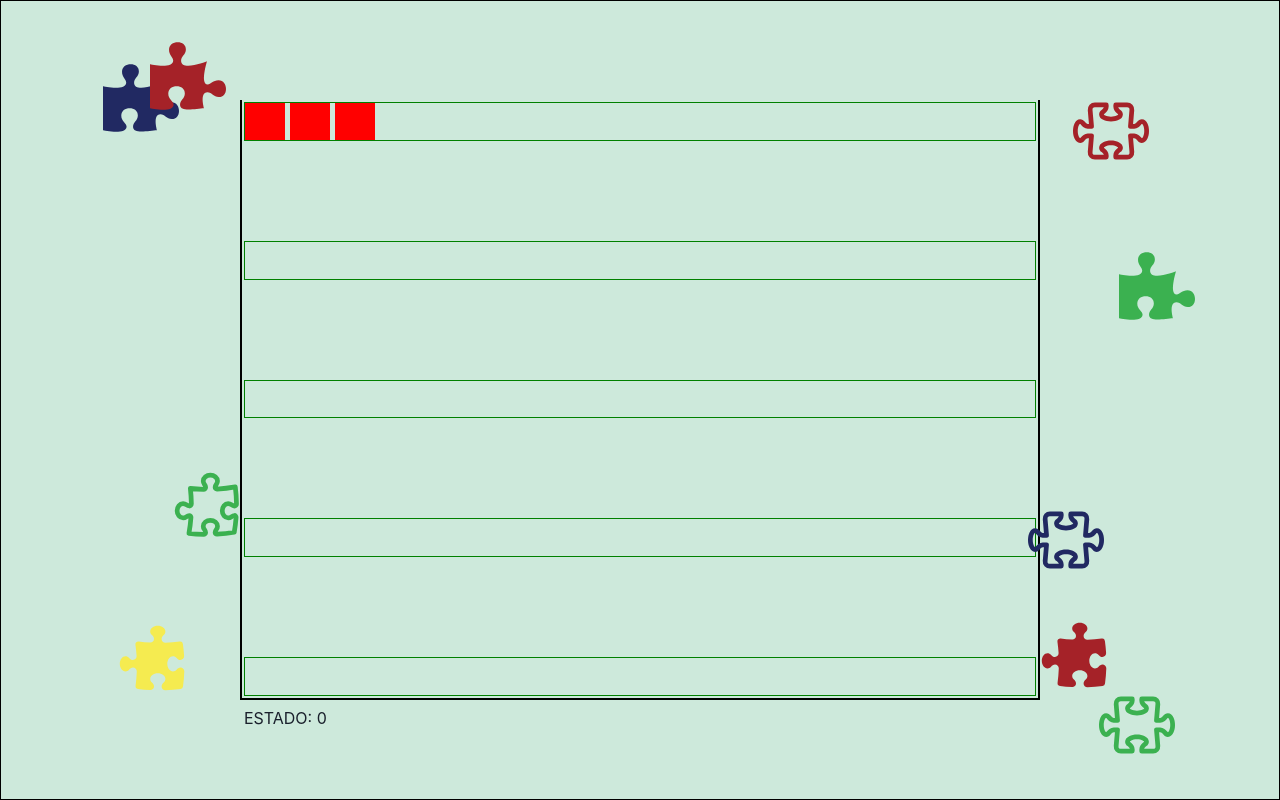
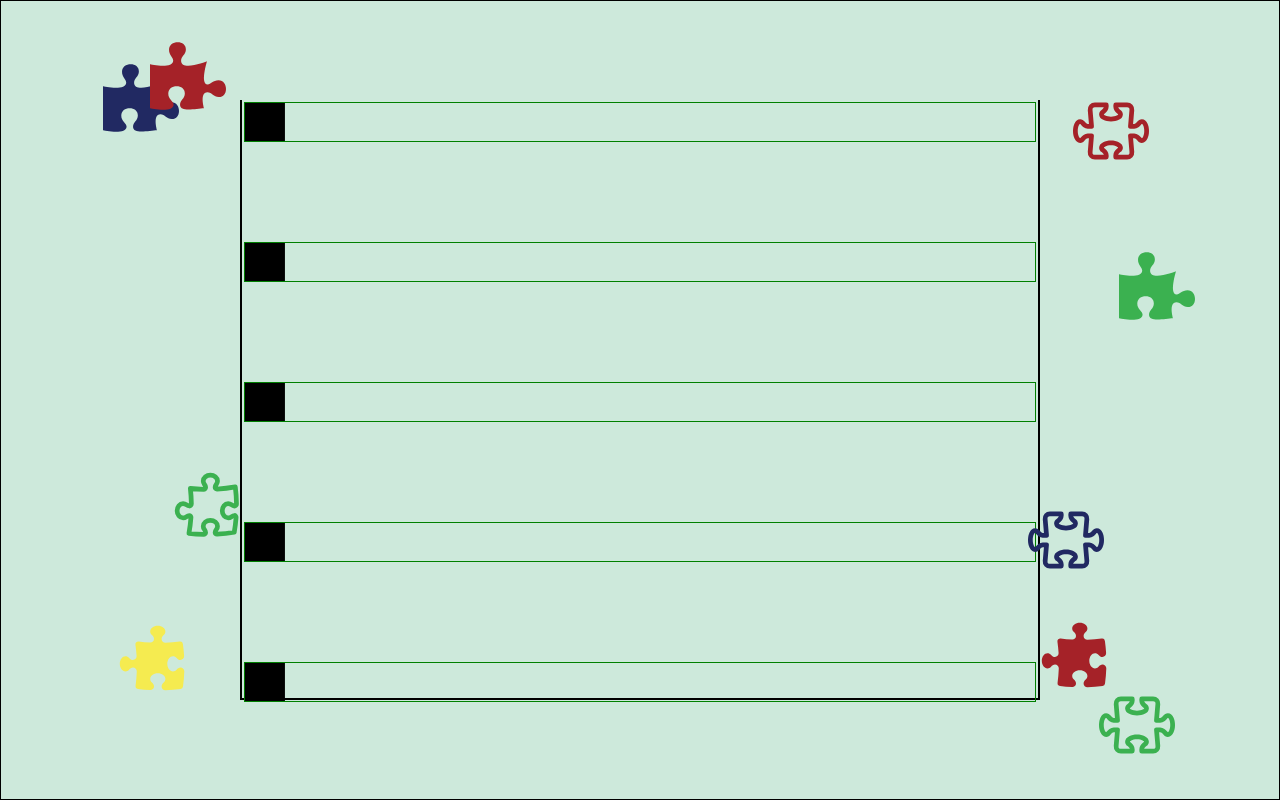
Before and after one commit to salvadorron/numeraludica, a React (Vite) app: page /aprenderacontar in a window 1280 px wide. Built offline with nearby package versions, Linux system fonts and the light colour scheme.

Commit message:
add file

```diff
--- a/src/components/Abacus/AbacusLevel.tsx
+++ b/src/components/Abacus/AbacusLevel.tsx
@@ -1,5 +1,6 @@
-import { CSSProperties } from "react";
+import { CSSProperties, useState } from "react";
 import Background from "../Board/Background";
+import AbacusToken from "./abacus_token.model";
 
 const abacusStyles: { [key: string]: CSSProperties } = {
     abacusRoot: {
@@ -16,7 +17,9 @@ const abacusStyles: { [key: string]: CSSProperties } = {
         height: '600px',
     },
     abacusGrids: {
+        position: 'relative',
         display: 'grid',
+        gridTemplateRows: 'repeat(5, 40px)',
         gap: '100px',
         width: '100%',
         height: '100%',
@@ -24,65 +27,61 @@ const abacusStyles: { [key: string]: CSSProperties } = {
     },
     abacusGridItem: {
         display: 'flex',
+        height: '100%',
+        width: '100%',
         gap: 5,
         border: '1px solid green',
-    },
-    tokenGridItem: {
-        position: 'relative',
-        width: '40px',
-        height: '100%',
-        backgroundColor: 'red'
     }
 
 }
 export function AbacusLevel() {
 
-    const tokenGridItem = document.querySelectorAll<HTMLDivElement>('.token')
-    let enterMouse = false;
-    let activeElement = false;
-    let initX = 0;
 
-    window.onmouseup = function (e) {
-        activeElement = false;
-        enterMouse = false;
-    }
+      const $canvas = document.querySelectorAll<HTMLCanvasElement>('.gridItem');
+      let mousePressed = false;
+      const listToken: AbacusToken[] = []
 
-    tokenGridItem.forEach(token => {
-        token.onmouseenter = function (e) {
-            enterMouse = true;
+      $canvas.forEach(($canvasItem, index) => {
+        const { height, width } = $canvasItem.getBoundingClientRect();
+        $canvasItem.width = width
+        $canvasItem.height = height
+        const context2d = $canvasItem.getContext('2d')
+
+        const token = new AbacusToken(0, 0, 40, $canvasItem.height, '#000')
+
+        context2d?.fillRect(token.getX(), token.getY(), token.getWidth(), token.getHeight())
+
+        listToken.push(token)
+
+        $canvasItem.onmousedown = function (e) {
+            context2d!.fillStyle = '#0f0';
+            context2d?.fillRect(0,0, listToken[index].getX(), 300)
+            mousePressed = e.buttons === 1 && (e.offsetX < listToken[index].getX())
         }
 
-        token.onmousedown = function (e) {
-            activeElement = true;
-            initX = e.clientX;
-        }
-
-        token.onmousemove = function (e) {
-            if (enterMouse && activeElement && e.buttons === 1) {
-                let currentX = e.clientX
-                let x = currentX - initX
-                initX = currentX
-                token.style.left = x + (Number.parseInt(token.style.left.replace(/px/g, '')) || 0)  + 'px';
+        $canvasItem.onmousemove = function(e) {
+            if(mousePressed){
+                context2d && listToken[index].drawToken(context2d, e.offsetX - (listToken[index].getWidth() / 2))
             }
         }
-    })
+      })
+
+      document.onmouseup = function (e) {
+        mousePressed = false;
+      }
+
 
 
     return <Background>
         <div style={abacusStyles.abacusRoot}>
             <div style={abacusStyles.abacusMainFrame}>
                 <div style={abacusStyles.abacusGrids}>
-                    <div style={abacusStyles.abacusGridItem} className="gridItem">
-                        <div style={abacusStyles.tokenGridItem} className="token"></div>
-                        <div style={abacusStyles.tokenGridItem} className="token"></div>
-                        <div style={abacusStyles.tokenGridItem} className="token"></div>
-                    </div>
-                    <div style={abacusStyles.abacusGridItem} className="gridItem"></div>
-                    <div style={abacusStyles.abacusGridItem} className="gridItem"></div>
-                    <div style={abacusStyles.abacusGridItem} className="gridItem"></div>
-                    <div style={abacusStyles.abacusGridItem} className="gridItem"></div>
+                    <canvas style={abacusStyles.abacusGridItem} className="gridItem"></canvas>
+                    <canvas style={abacusStyles.abacusGridItem} className="gridItem"></canvas>
+                    <canvas style={abacusStyles.abacusGridItem} className="gridItem"></canvas>
+                    <canvas style={abacusStyles.abacusGridItem} className="gridItem"></canvas>
+                    <canvas style={abacusStyles.abacusGridItem} className="gridItem"></canvas>
                 </div>
-                <div style={{ paddingTop: 10 }}>ESTADO: {0}</div>
             </div>
         </div>
     </Background>
--- /dev/null
+++ b/src/components/Abacus/abacus_token.model.ts
@@ -0,0 +1,48 @@
+export default class AbacusToken {
+    private x: number;
+    private y: number;
+    private width: number;
+    private height: number;
+    private color: string;
+
+    constructor(x: number, y: number, width: number, heigth: number, color: string) {
+        this.x = x;
+        this.y = y;
+        this.width = width;
+        this.height = heigth;
+        this.color = color;
+    }
+
+    public getX(): number {
+        return this.x
+    }
+
+    public getY(): number {
+        return this.y
+    }
+
+    public getWidth(): number {
+        return this.width
+    }
+
+    public getHeight(): number {
+        return this.height
+    }
+
+    public getColor(): string {
+        return this.color
+    }
+
+    public drawToken (context: CanvasRenderingContext2D, cursorCoordinate: number){
+        if(cursorCoordinate < 0 || cursorCoordinate > context.canvas.width - this.width) return
+        requestAnimationFrame((_time) => this.drawToken)
+        context.clearRect(0,0, context.canvas.width, context.canvas.height)
+        context.beginPath()
+        context.rect(cursorCoordinate, this.y, this.width, context.canvas.height)
+        context.fillStyle = this.color;
+        context.fill()
+        this.x = cursorCoordinate
+        requestAnimationFrame((_time) => this.drawToken)
+      }
+
+}
```
